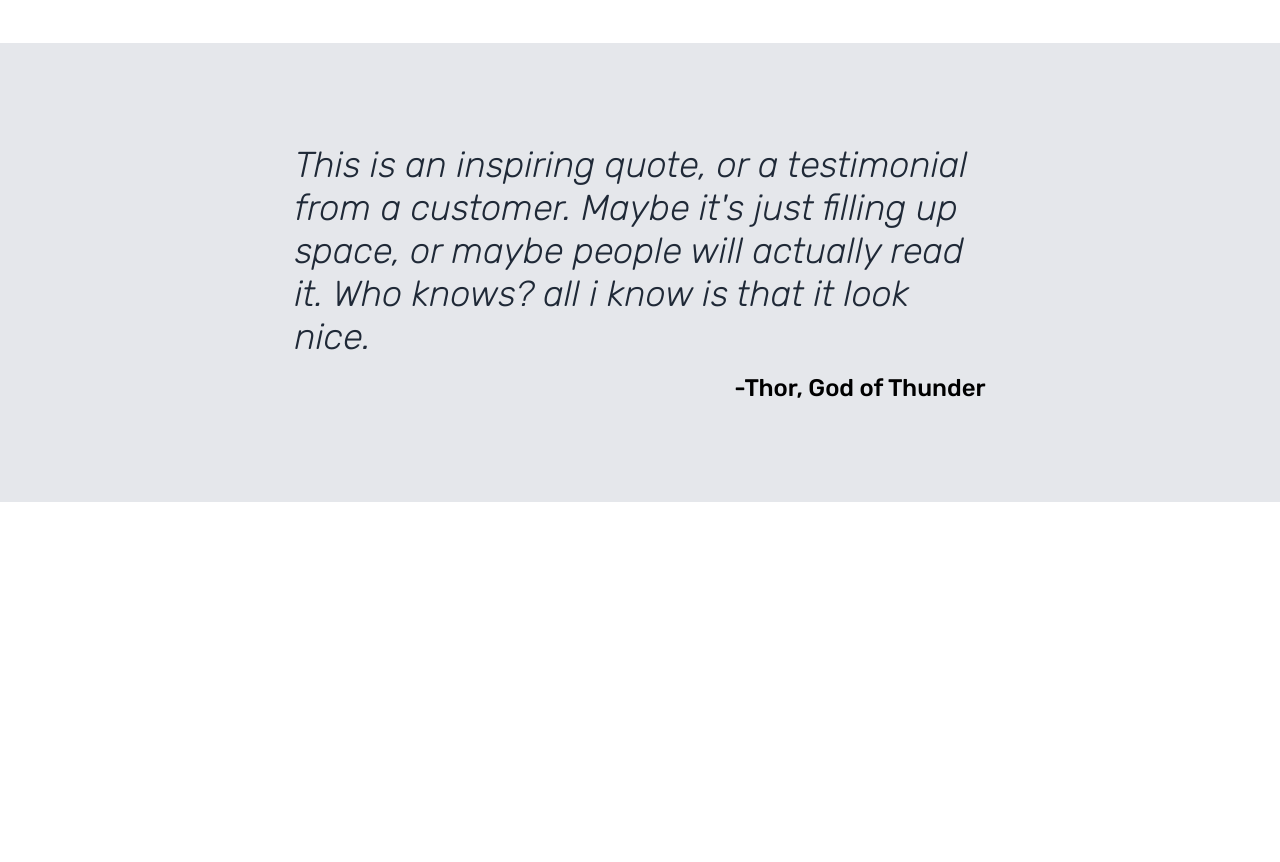
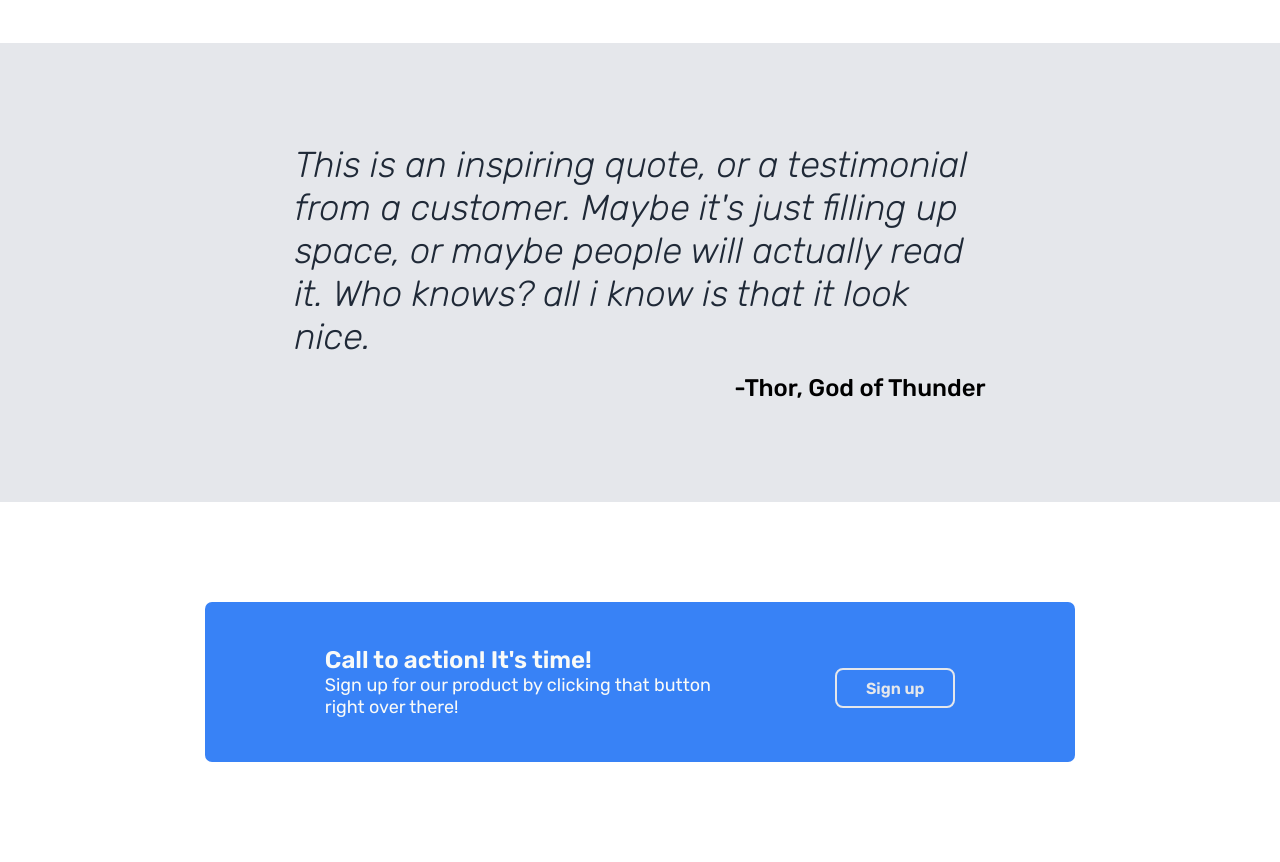
Before and after one commit to shinchan443/landing-page, a plain HTML site: page index.html in a window 1280 px wide. Shown: the part 1015-1877 px from the top of the page. Before the commit the page ends 1517 px from the top, so only its background shows below. Drawn offline with Linux system fonts and the light colour scheme.

Commit message:
add action section and style it

```diff
--- a/index.html
+++ b/index.html
@@ -60,8 +60,25 @@
       </div>
     </section>
     <section class="quote">
-      <p class="quote-text">This is an inspiring quote, or a testimonial from a customer. Maybe it's just filling up space, or maybe people will actually read it. Who knows? all i know is that it look nice.</p>
+      <p class="quote-text">
+        This is an inspiring quote, or a testimonial from a customer. Maybe it's
+        just filling up space, or maybe people will actually read it. Who knows?
+        all i know is that it look nice.
+      </p>
       <p class="quote-from">-Thor, God of Thunder</p>
+    </section>
+    <section class="action">
+      <div class="action-box">
+        <div class="action-text">
+          <h3>Call to action! It's time!</h3>
+          <p>
+            Sign up for our product by clicking that button right over there!
+          </p>
+        </div>
+        <div class="action-button">
+          <button>Sign up</button>
+        </div>
+      </div>
     </section>
   </body>
 </html>
--- a/style.css
+++ b/style.css
@@ -141,3 +141,51 @@ nav ul {
   font-weight: 500;
   text-align: end;
 }
+
+/* ----------------------Action------------------------ */
+.action {
+  padding: 100px 16% 100px;
+}
+
+.action-box {
+  background-color: #3882f6;
+  height: 160px;
+  border-radius: 7px;
+  display: flex;
+  align-items: center;
+  justify-content: center;
+  padding: 0 120px;
+}
+
+.action-text {
+  flex: 2;
+}
+
+.action-text h3 {
+  font-size: 24px;
+  font-weight: 600;
+  color: #f9faf8;
+}
+
+.action-text p {
+  font-size: 18px;
+  color: #f9faf8;
+}
+
+.action-button {
+  flex: 1;
+  display: flex;
+  justify-content: end;
+}
+
+.action-button button {
+  height: 40px;
+  width: 120px;
+  font-size: 16px;
+  font-weight: 600;
+  background-color: #3882f6;
+  color: #e5e7eb;
+  border: 2px solid #e5e7eb;
+  border-radius: 8px;
+  margin-top: 12px;
+}
```
